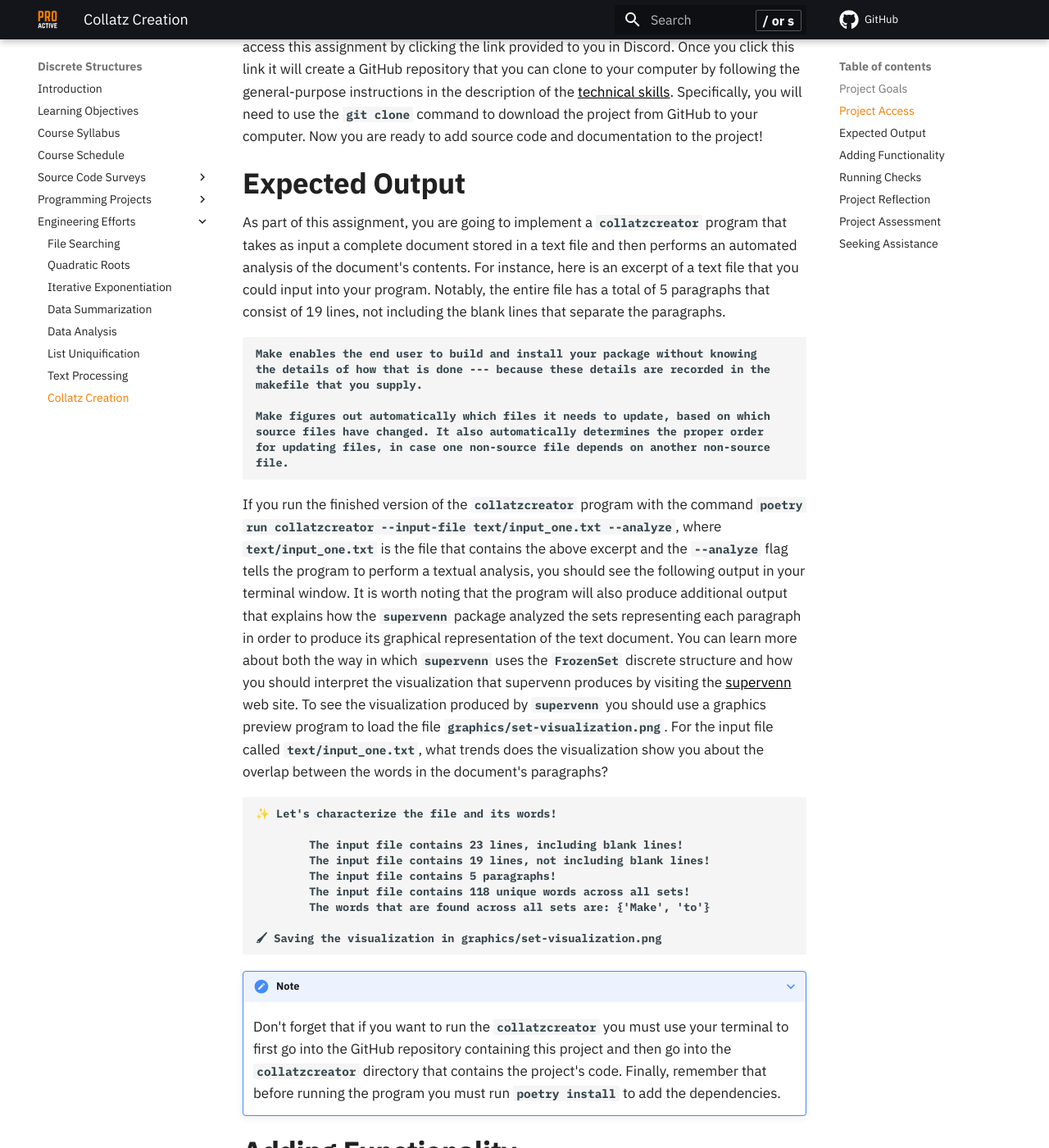
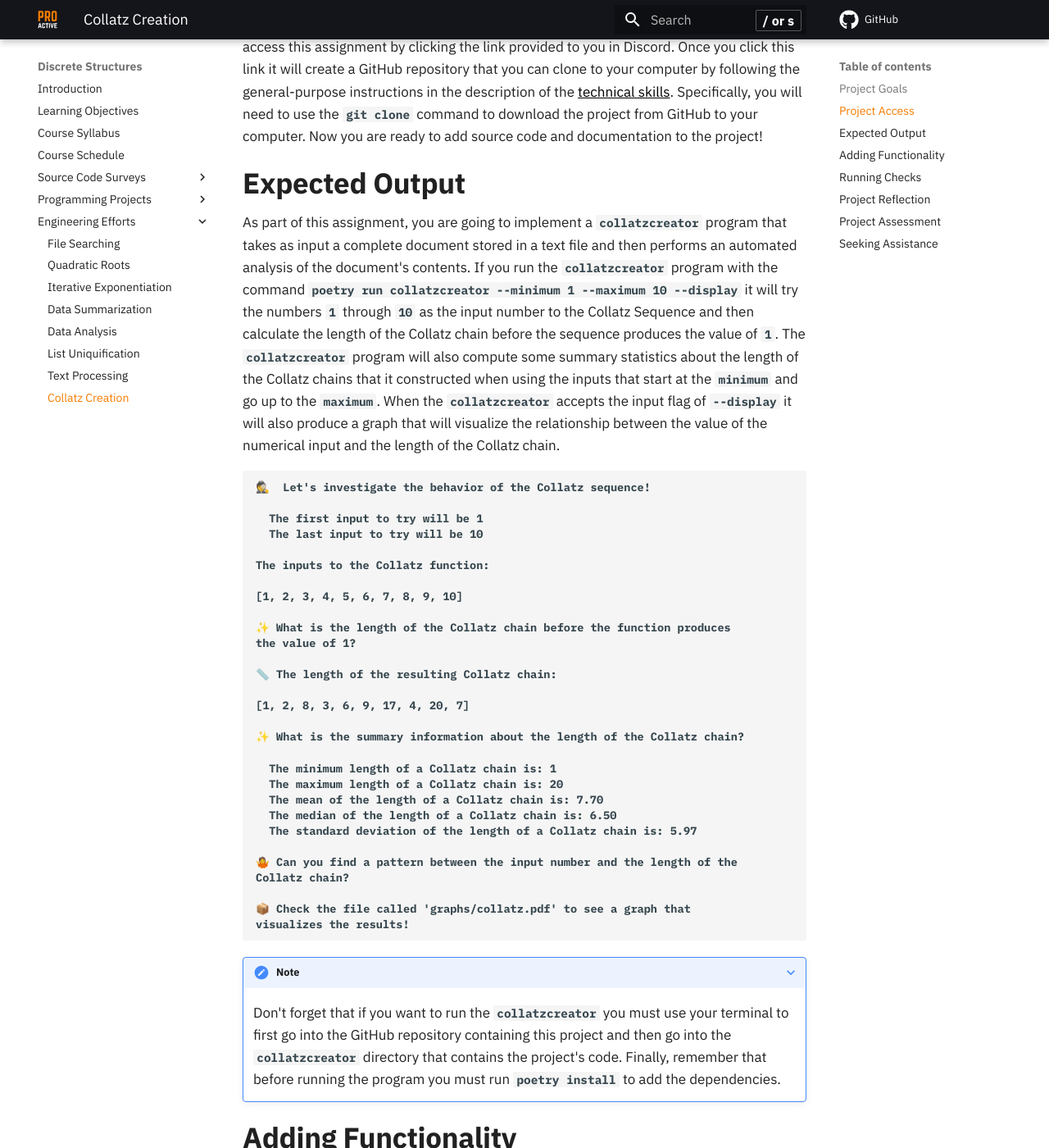
Before and after one commit to ProactiveProgrammers/www.proactiveprogrammers.com, an MkDocs documentation site: the page built from docs/discrete-structures/engineering-efforts/collatz-creation.md, in a window 1280 px wide and 1400 px high, scrolled down 668 px. Shown: the whole window at 82% size. Built offline with MkDocs 1.6.1 and Material for MkDocs 9.7.7, drawn with Linux system fonts in a browser that asks for light colours; comment, search, counter and statistics services are not loaded.

Commit message:
feat: Add the Expected Output content in the collatz-creation.

````diff
--- a/docs/discrete-structures/engineering-efforts/collatz-creation.md
+++ b/docs/discrete-structures/engineering-efforts/collatz-creation.md
@@ -34,50 +34,51 @@ project!
 
 ## Expected Output
 
-As part of this assignment, you are going to implement a `collatzcreator` program
-that takes as input a complete document stored in a text file and then performs
-an automated analysis of the document's contents. For instance, here is an
-excerpt of a text file that you could input into your program. Notably, the
-entire file has a total of 5 paragraphs that consist of 19 lines, not including
-the blank lines that separate the paragraphs.
+As part of this assignment, you are going to implement a
+`collatzcreator` program that takes as input a complete document stored
+in a text file and then performs an automated analysis of the document's
+contents. If you run the `collatzcreator` program with the command
+`poetry run collatzcreator --minimum 1 --maximum 10 --display` it will
+try the numbers `1` through `10` as the input number to the Collatz
+Sequence and then calculate the length of the Collatz chain before the
+sequence produces the value of `1`. The `collatzcreator` program will
+also compute some summary statistics about the length of the Collatz
+chains that it constructed when using the inputs that start at the
+`minimum` and go up to the `maximum`. When the `collatzcreator` accepts
+the input flag of `--display` it will also produce a graph that will
+visualize the relationship between the value of the numerical input and
+the length of the Collatz chain.
 
 ```text
-Make enables the end user to build and install your package without knowing
-the details of how that is done --- because these details are recorded in the
-makefile that you supply.
+🕵  Let's investigate the behavior of the Collatz sequence!
 
-Make figures out automatically which files it needs to update, based on which
-source files have changed. It also automatically determines the proper order
-for updating files, in case one non-source file depends on another non-source
-file.
-```
+  The first input to try will be 1
+  The last input to try will be 10
 
-If you run the finished version of the `collatzcreator` program with the command
-`poetry run collatzcreator --input-file text/input_one.txt --analyze`, where
-`text/input_one.txt` is the file that contains the above excerpt and the
-`--analyze` flag tells the program to perform a textual analysis, you should see
-the following output in your terminal window. It is worth noting that the
-program will also produce additional output that explains how the `supervenn`
-package analyzed the sets representing each paragraph in order to produce its
-graphical representation of the text document. You can learn more about both the
-way in which `supervenn` uses the `FrozenSet` discrete structure and how you
-should interpret the visualization that supervenn produces by visiting the
-[supervenn](https://github.com/gecko984/supervenn) web site. To see the
-visualization produced by `supervenn` you should use a graphics preview program
-to load the file `graphics/set-visualization.png`. For the input file called
-`text/input_one.txt`, what trends does the visualization show you about the
-overlap between the words in the document's paragraphs?
+The inputs to the Collatz function:
 
-```text
-✨ Let's characterize the file and its words!
+[1, 2, 3, 4, 5, 6, 7, 8, 9, 10]
 
-        The input file contains 23 lines, including blank lines!
-        The input file contains 19 lines, not including blank lines!
-        The input file contains 5 paragraphs!
-        The input file contains 118 unique words across all sets!
-        The words that are found across all sets are: {'Make', 'to'}
+✨ What is the length of the Collatz chain before the function produces
+the value of 1?
 
-🖌 Saving the visualization in graphics/set-visualization.png
+📏 The length of the resulting Collatz chain:
+
+[1, 2, 8, 3, 6, 9, 17, 4, 20, 7]
+
+✨ What is the summary information about the length of the Collatz chain?
+
+  The minimum length of a Collatz chain is: 1
+  The maximum length of a Collatz chain is: 20
+  The mean of the length of a Collatz chain is: 7.70
+  The median of the length of a Collatz chain is: 6.50
+  The standard deviation of the length of a Collatz chain is: 5.97
+
+🤷 Can you find a pattern between the input number and the length of the
+Collatz chain?
+
+📦 Check the file called 'graphs/collatz.pdf' to see a graph that
+visualizes the results!
 ```
 
 ???+ note
````
